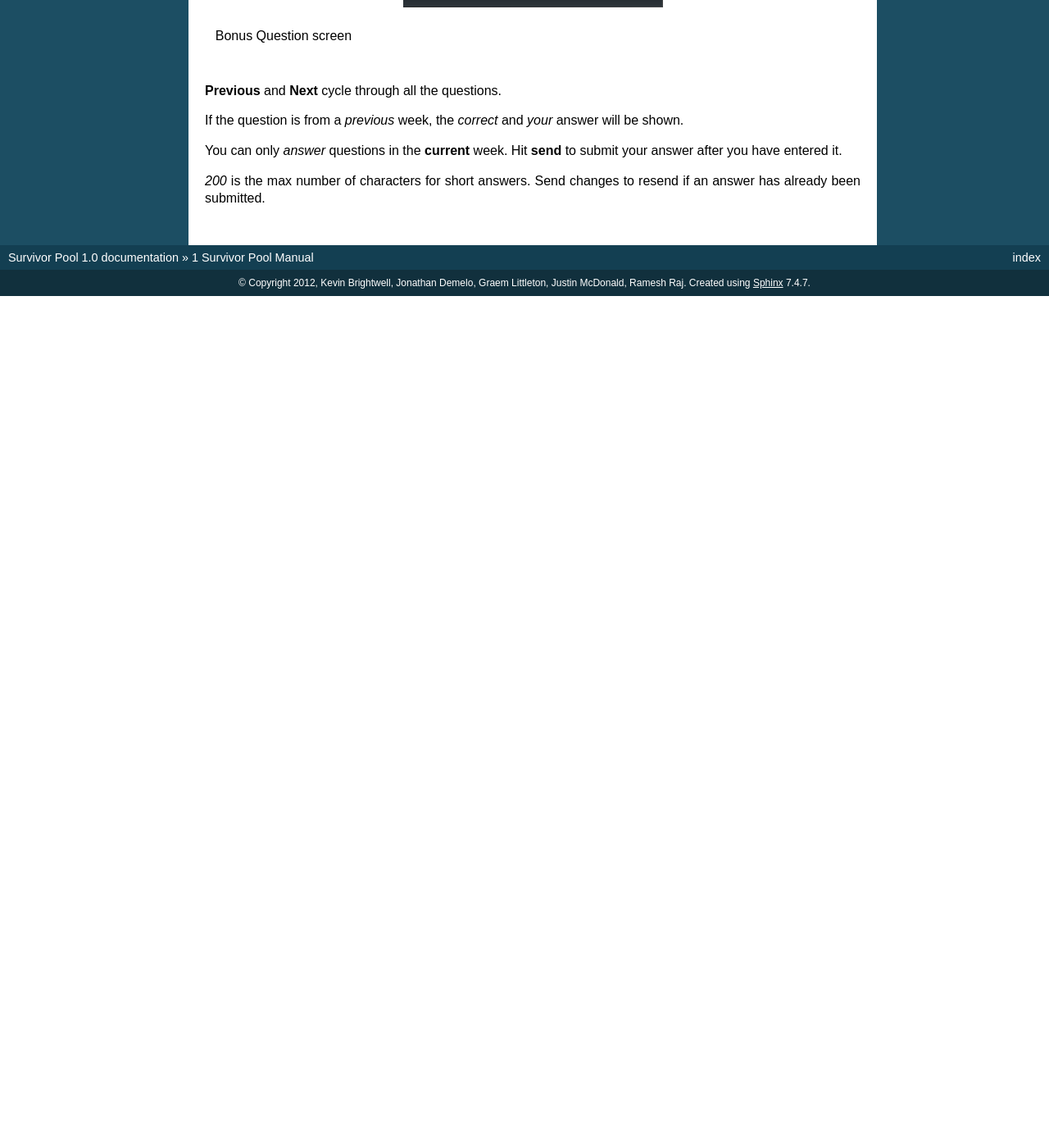
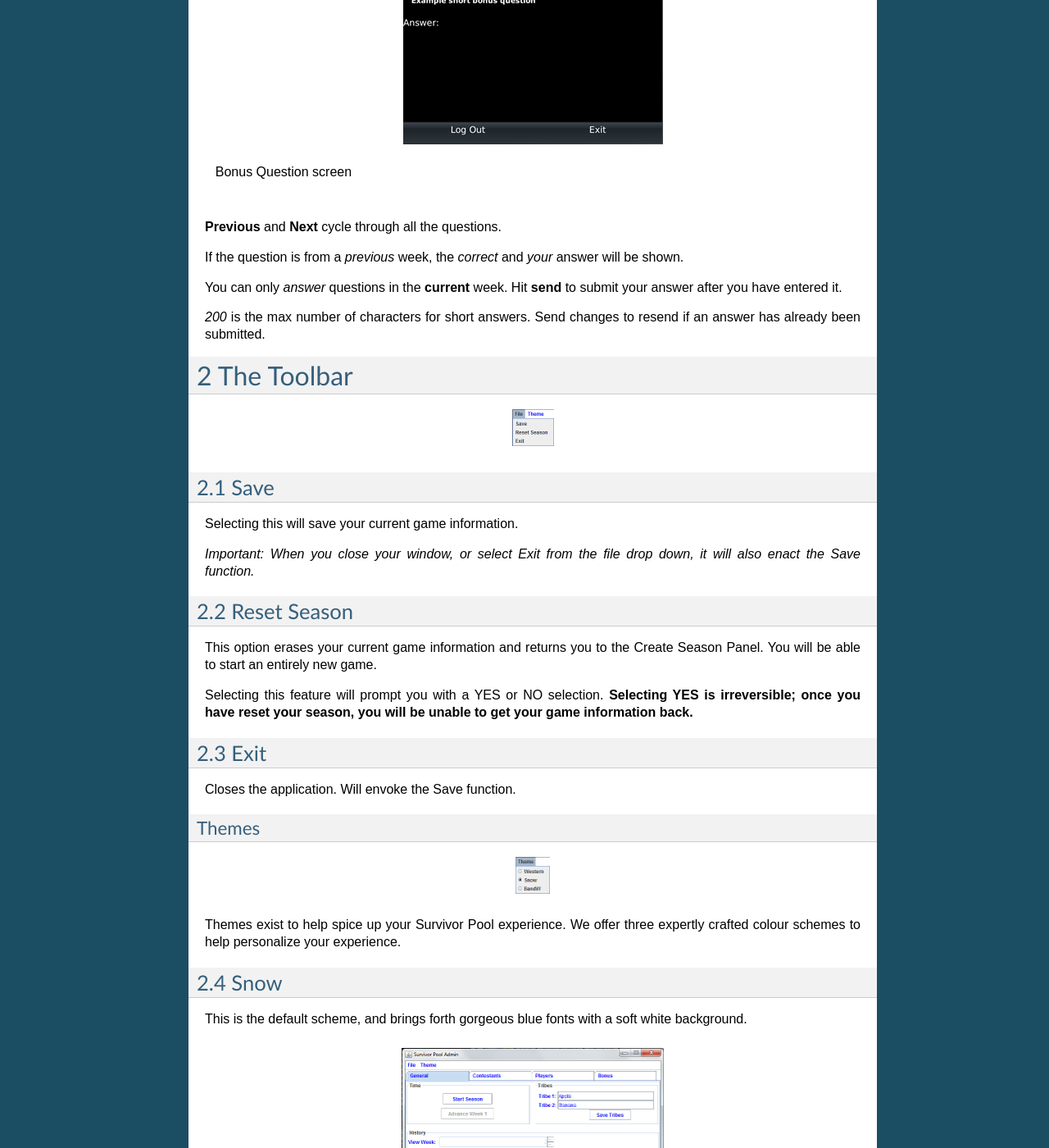
Before and after one commit to CS2212-2012-G2/SurvivorPool-doc, a Sphinx documentation site: the page built from Asn4/source/main.rst, in a window 1280 px wide and 1400 px high, scrolled down 15870 px. Shown: the whole window at 82% size. Built offline with Sphinx 7.4.7, drawn with Linux system fonts in a browser that asks for light colours; before the commit the page ends 16231 px from its top, so only the background shows below that; some of the changed text lies outside the part shown.

Commit message:
fixed up toolbar for @Lukirre

```diff
--- a/Asn4/source/index.rst
+++ b/Asn4/source/index.rst
@@ -13,3 +13,4 @@ Contents:
 
    admin
    client
+   toolbar
--- a/Asn4/source/main.rst
+++ b/Asn4/source/main.rst
@@ -18,3 +18,5 @@ Survivor Pool Manual
 .. include:: admin.rst
 
 .. include:: client.rst
+
+.. include:: toolbar.rst
--- a/Asn4/source/toolbar.rst
+++ b/Asn4/source/toolbar.rst
@@ -6,6 +6,7 @@ File
 ~~~~~~~
 
 .. figure:: img/UserManual/MenuBarFile.png
+	:scale: 50%
 
 Save
 --------
@@ -35,6 +36,8 @@ Themes
 ~~~~~~~~~~
 
 .. figure:: img/UserManual/MenuBarTheme.png
+	:scale: 50%
+
 
 Themes exist to help spice up your Survivor Pool experience.  We offer three expertly crafted colour schemes to help personalize your experience.
 
@@ -44,7 +47,7 @@ Snow
 This is the default scheme, and brings forth gorgeous blue fonts with a soft white background.
 
 .. figure:: img/UserManual/SnowTheme.png
-
+	:scale: 50%
 
 BandW
 ------------
@@ -52,7 +55,7 @@ BandW
 A classic.  Stylish black and white appearance to give the application a classier look.
 
 .. figure:: img/UserManual/BandWTheme.png
-
+	:scale: 50%
 
 Western
 ---------------
@@ -60,3 +63,4 @@ Western
 Show off your pride for the University of Western Ontario with this theme.
 
 .. figure:: img/UserManual/WesternTheme.png
+	:scale: 50%
```
